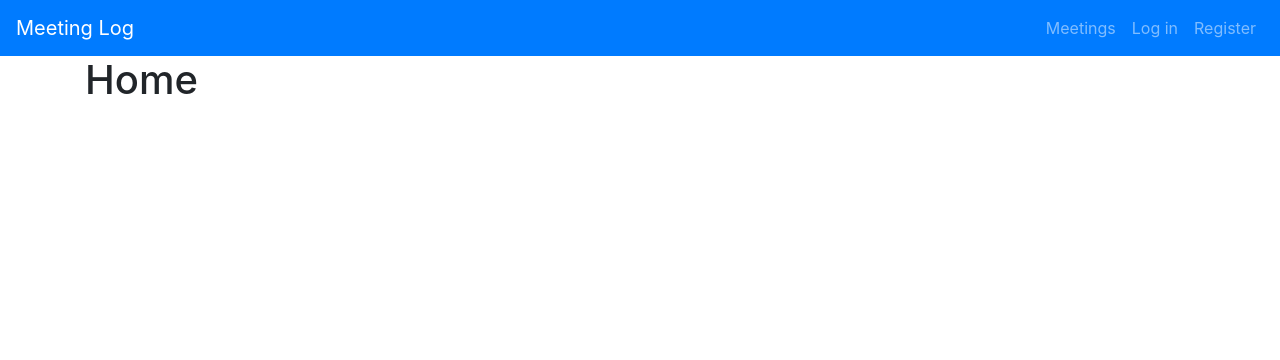
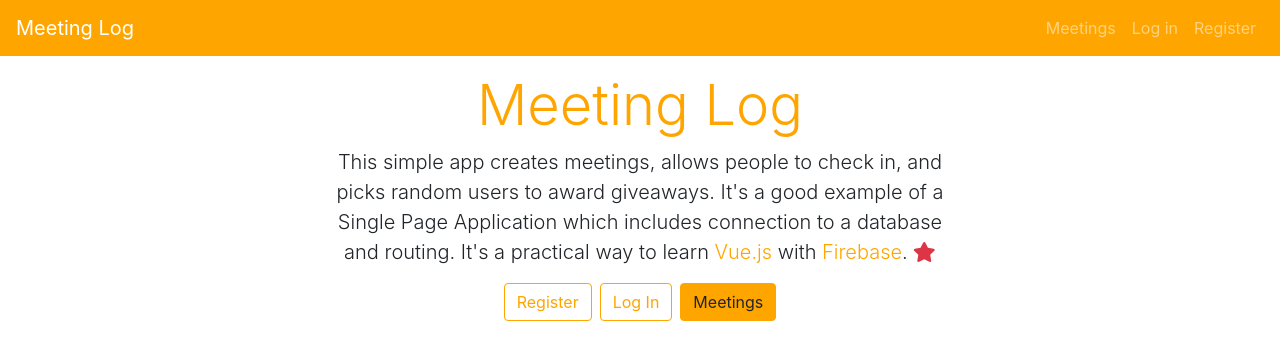
Before and after one commit to shihabus/vue-spas, a Vue app: page /#/ in a window 1280 px wide. Shown: the top 360 px of the page. Built offline with nearby package versions, Linux system fonts and the light colour scheme.

Commit message:
adding faIcons

```diff
--- a/src/App.vue
+++ b/src/App.vue
@@ -16,5 +16,6 @@
 </script>
 
 <style lang="scss">
+$primary: orange;
 @import "node_modules/bootstrap/scss/bootstrap";
 </style>
--- a/src/main.js
+++ b/src/main.js
@@ -1,10 +1,23 @@
 import Vue from "vue";
 import App from "./App.vue";
 import router from "./router";
+import { library } from "@fortawesome/fontawesome-svg-core";
+import {
+  faTrash,
+  faEnvelope,
+  faUndo,
+  faListUl,
+  faLink,
+  faRandom,
+  faStar,
+} from "@fortawesome/free-solid-svg-icons";
+
+// adding icons to library so that it is available for all components
+library.add(faTrash, faEnvelope, faUndo, faListUl, faLink, faRandom, faStar);
 
 Vue.config.productionTip = false;
 
 new Vue({
   router,
-  render: h => h(App)
+  render: (h) => h(App),
 }).$mount("#app");
--- a/src/views/Home.vue
+++ b/src/views/Home.vue
@@ -1,14 +1,43 @@
 <template>
-  <div class="home">
-    <h1>Home</h1>
+  <div class="container text-center">
+    <div class="row justify-content-center">
+      <div class="col-10 col-md-10 col-lg-8 col-xl-7">
+        <h4 class="display-4 text-primary mt-3 mb-2">Meeting Log</h4>
+        <p class="lead">
+          This simple app creates meetings, allows people to check in, and picks
+          random users to award giveaways. It's a good example of a Single Page
+          Application which includes connection to a database and routing. It's
+          a practical way to learn
+          <a href="https://vuejs.org/">Vue.js</a>
+          with
+          <a href="https://firebase.google.com">Firebase</a>.
+          <font-awesome-icon
+            class="text-danger"
+            icon="star"
+          ></font-awesome-icon>
+        </p>
+
+        <router-link class="btn btn-outline-primary mr-2" to="/register"
+          >Register</router-link
+        >
+        <router-link class="btn btn-outline-primary mr-2" to="/login"
+          >Log In</router-link
+        >
+        <router-link class="btn btn-primary" to="/meetings"
+          >Meetings</router-link
+        >
+      </div>
+    </div>
   </div>
 </template>
 
 <script>
 // @ is an alias to /src
-
+import { FontAwesomeIcon } from "@fortawesome/vue-fontawesome";
 export default {
   name: "Home",
-  components: {},
+  components: {
+    FontAwesomeIcon,
+  },
 };
 </script>
```
